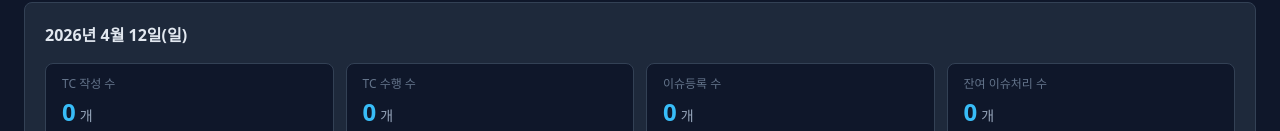
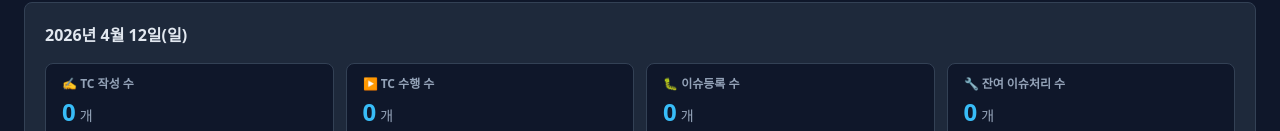
Before and after one commit to yyc002/resource-tracker, a React (Vite) app: page / in a window 1280 px wide. Shown: the part 821-952 px from the top of the page. Built offline with nearby package versions, Linux system fonts and the light colour scheme.

Commit message:
style: 일별 업무현황 항목명 볼드 + 이모지 추가

```diff
--- a/src/components/DailyWorkSection.tsx
+++ b/src/components/DailyWorkSection.tsx
@@ -11,10 +11,10 @@ function formatKoreanDate(date: Date): string {
 }
 
 const METRICS = [
-  { label: 'TC 작성 수',      value: dailyStats.tcWritten },
-  { label: 'TC 수행 수',      value: dailyStats.tcExecuted },
-  { label: '이슈등록 수',     value: dailyStats.issuesRegistered },
-  { label: '잔여 이슈처리 수', value: dailyStats.issuesResolved },
+  { emoji: '✍️', label: 'TC 작성 수',      value: dailyStats.tcWritten },
+  { emoji: '▶️', label: 'TC 수행 수',      value: dailyStats.tcExecuted },
+  { emoji: '🐛', label: '이슈등록 수',     value: dailyStats.issuesRegistered },
+  { emoji: '🔧', label: '잔여 이슈처리 수', value: dailyStats.issuesResolved },
 ]
 
 export default function DailyWorkSection() {
@@ -26,12 +26,12 @@ export default function DailyWorkSection() {
       <div className="bg-slate-800 border border-slate-700 rounded-lg p-5">
         <p className="text-base font-semibold text-slate-200 mb-4">{today}</p>
         <div className="grid grid-cols-2 gap-3 sm:grid-cols-4">
-          {METRICS.map(({ label, value }) => (
+          {METRICS.map(({ emoji, label, value }) => (
             <div
               key={label}
               className="bg-slate-900 border border-slate-700 rounded-lg px-4 py-3"
             >
-              <p className="text-xs text-slate-500 mb-1">{label}</p>
+              <p className="text-xs font-bold text-slate-400 mb-1">{emoji} {label}</p>
               <p className="text-2xl font-bold text-sky-400">
                 {value}<span className="text-sm font-normal text-slate-400 ml-1">개</span>
               </p>
```
